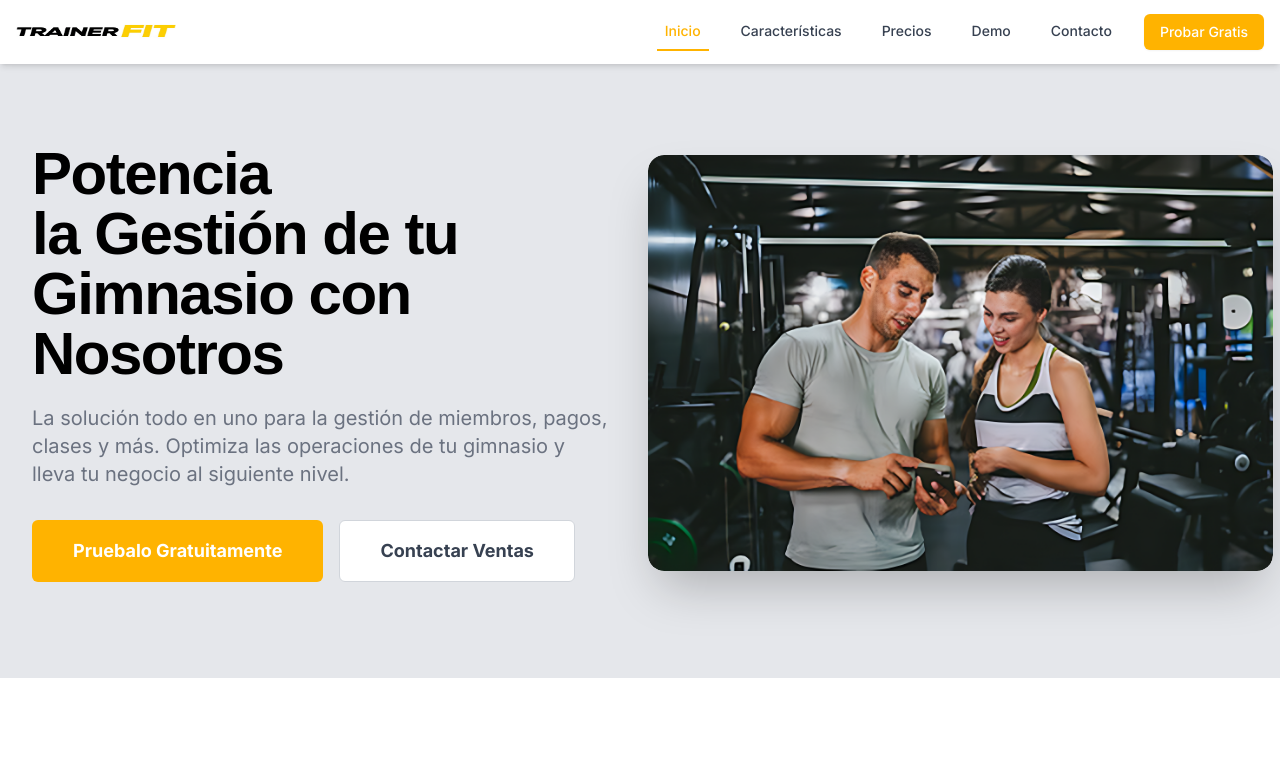
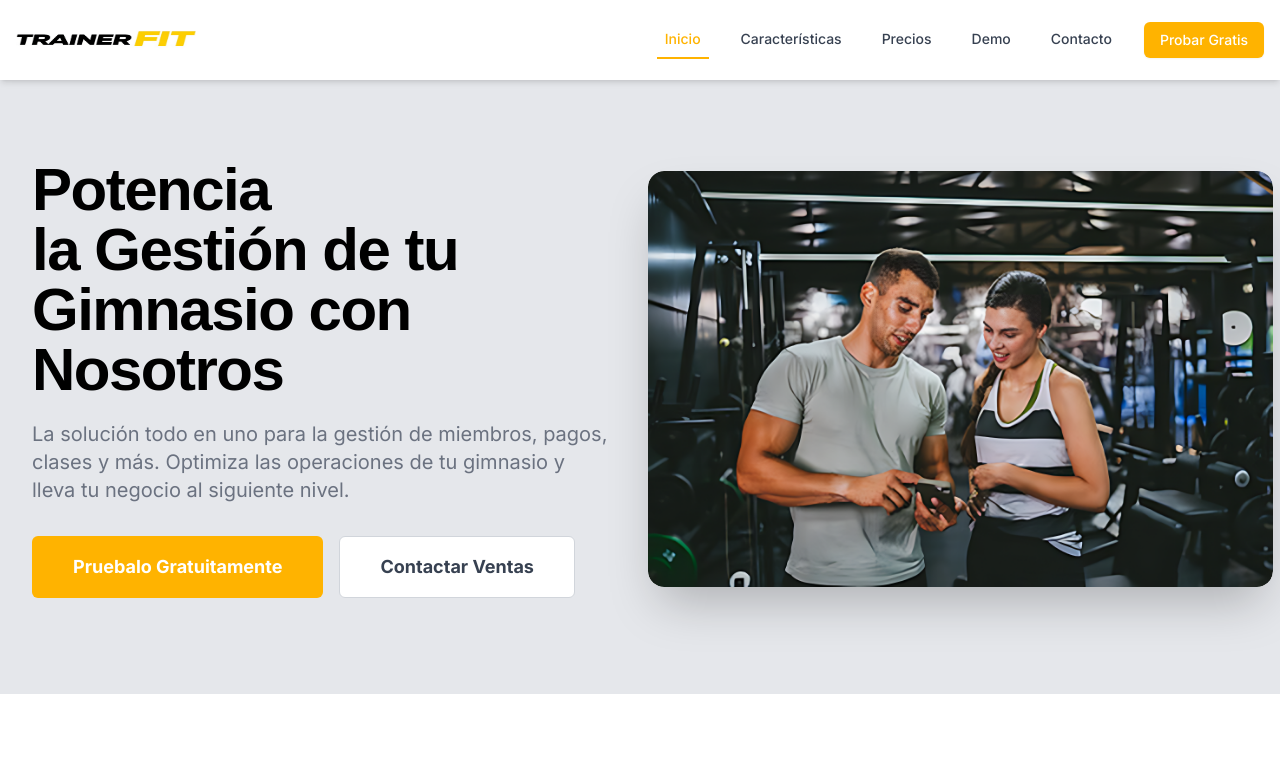
Before and after one commit to erik1111111/SAA-LANDINPAGE, a Next.js app: page / in a window 1280 px wide. Shown: the top 761 px of the page. Built offline with nearby package versions, Linux system fonts and the light colour scheme.

Commit message:
feat: further increase logo size and adjust header height

```diff
--- a/components/Navbar.tsx
+++ b/components/Navbar.tsx
@@ -52,15 +52,15 @@ export function Navbar() {
     <>
       <nav className="bg-white shadow-md sticky top-0 z-50 w-full">
         <div className="w-full mx-auto px-4">
-          <div className="flex justify-between items-center h-20 md:h-16">
+          <div className="flex justify-between items-center h-24 md:h-20">
             {/* Logo */}
             <div className="flex-shrink-0">
               <Link href="/" className="flex items-center">
                 <img
                   src="/images/trainerfit3.png"
                   alt="TrainerFit Logo"
-                  className="h-12 w-auto md:h-10"
-                  style={{ minWidth: '160px' }}
+                  className="h-14 w-auto md:h-12"
+                  style={{ minWidth: '180px' }}
                 />
               </Link>
             </div>
```
